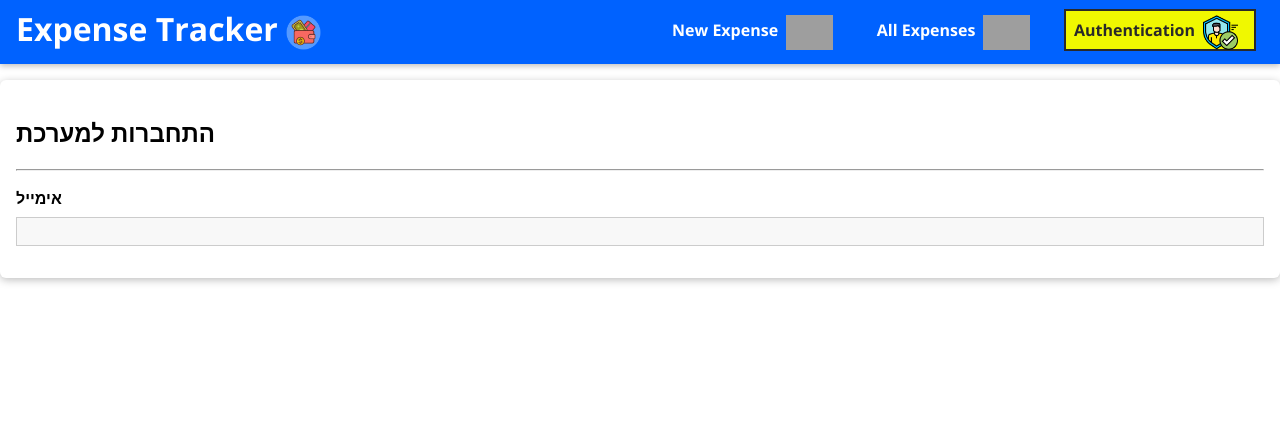
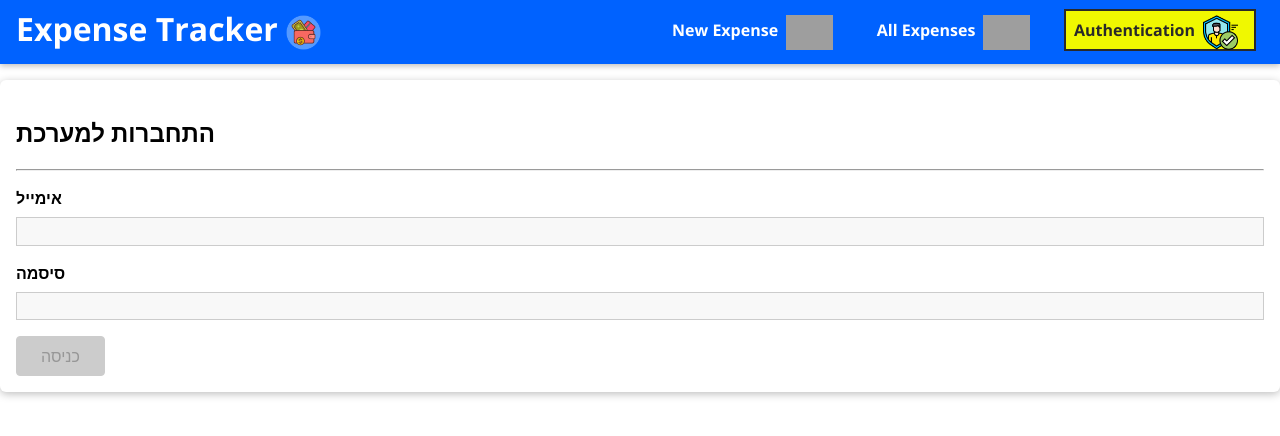
Before and after one commit to KfirErlich/ExpenseTracker, a React (Create React App) app: page /auth in a window 1280 px wide. Shown: the top 436 px of the page. Built offline with nearby package versions, Linux system fonts and the light colour scheme; grey boxes are pictures that could not be loaded.

Commit message:
add form-hook to auth

```diff
--- a/src/shared/components/FormElements/Input.js
+++ b/src/shared/components/FormElements/Input.js
@@ -1,5 +1,6 @@
 // We use the useReducer hook when we want to handle more than one state that connected to each other (or have more complex states)
 // For example here , we have the validation state and the input state
+// We use useEffect whenever we want to render something once, but have a dependency that will render this logic again whenever the dependency changes (for example: use input can change the validation)
 
 import React, {useReducer, useEffect} from 'react'
 import { validate } from '../../utils/validators';
@@ -26,17 +27,17 @@
 
 const Input = props => {
     const [inputState, dispatch] = useReducer(inputReducer, {
-        value: '',
+        value: props.value || '',
         isTouched: false,
-        isValid: false
+        isValid: props.initialValid || false
     });
 
     const {id, onInput} = props
     const {value, isValid} = inputState
 
-    // useEffect(() => {
-    //     onInput(props.id,inputState.value, inputState.isValid)
-    // }, [id, onInput, value, isValid])
+    useEffect(() => {
+        onInput(id, value, isValid)
+    }, [id, value, isValid, onInput])
 
 
     const changeHandler = event => {
--- /dev/null
+++ b/src/shared/hooks/form-hook.js
@@ -0,0 +1,60 @@
+import {useCallback, useReducer} from 'react'
+
+const formReducer = (state, action) => {
+  switch (action.type) {
+    case 'INPUT_CHANGE':
+      let formIsValid = true;
+      for (const inputId in state.inputs) {
+        console.log("action:  " ,action)
+        if (!state.inputs[inputId]) {
+          continue;
+        }
+        if (inputId === action.inputId) {
+          formIsValid = formIsValid && action.isValid;
+        } else {
+          formIsValid = formIsValid && state.inputs[inputId].isValid;
+        }
+      }
+      return {
+        ...state,
+        inputs: {
+          ...state.inputs,
+          [action.inputId]: { value: action.value, isValid: action.isValid }
+        },
+        isValid: formIsValid
+      };
+    case 'SET_DATA':
+      return {
+        inputs: action.inputs,
+        isValid: action.formIsValid
+      };
+    default:
+      return state;
+  }
+};
+
+export const useForm = (initialInputs, initialFormValidity) => {
+  const [formState, dispatch] = useReducer(formReducer, {
+    inputs: initialInputs,
+    isValid: initialFormValidity
+  });
+
+  const inputHandler = useCallback((id, value, isValid) => {
+    dispatch({
+      type: 'INPUT_CHANGE',
+      value: value,
+      isValid: isValid,
+      inputId: id
+    });
+  }, []);
+
+  const setFormData = useCallback((inputData, formValidity) => {
+    dispatch({
+      type: 'SET_DATA',
+      inputs: inputData,
+      formIsValid: formValidity
+    });
+  }, []);
+
+  return [formState, inputHandler, setFormData];
+};
--- a/src/user/Pages/Auth.js
+++ b/src/user/Pages/Auth.js
@@ -1,9 +1,26 @@
 import React from 'react'
 import Card from '../../shared/components/UIElements/Card'
 import Input from '../../shared/components/FormElements/Input'
-import {VALIDATOR_EMAIL} from '../../shared/utils/validators'
+import {VALIDATOR_EMAIL, VALIDATOR_MINLENGTH} from '../../shared/utils/validators'
+import Button from '../../shared/components/FormElements/Button'
+import {useForm} from '../../shared/hooks/form-hook'
 
 const Auth = () => {
+
+const [formState, inputHandler, setFormData] = useForm(
+    {
+        email: {
+            value: '',
+            isValid: false
+        },
+        password:{
+            value: '',
+            isValid: false
+        },
+    },
+     false
+);
+
 
     return (
         <Card className="authentication">
@@ -12,11 +29,23 @@
                 <form className="place-form">
                     <Input
                     element="input"
+                    id="email"
                     type="email"
                     label="אימייל"
                     validators={[VALIDATOR_EMAIL()]}
+                    onInput={inputHandler}
                     errorText="אימייל שגוי, בבקשה הכנס אימייל תקין"
                     />
+                    <Input
+                    element="input"
+                    id="password"
+                    type="Password"
+                    label="סיסמה"
+                    validators={[VALIDATOR_MINLENGTH(6)]}
+                    onInput={inputHandler}
+                    errorText="אנא הכנס סיסמה באורך של 6 תווים לפחות"
+                    />
+                <Button type="submit" disabled={!formState.isValid}>כניסה</Button>
                 </form>
         </Card>
     )
```
